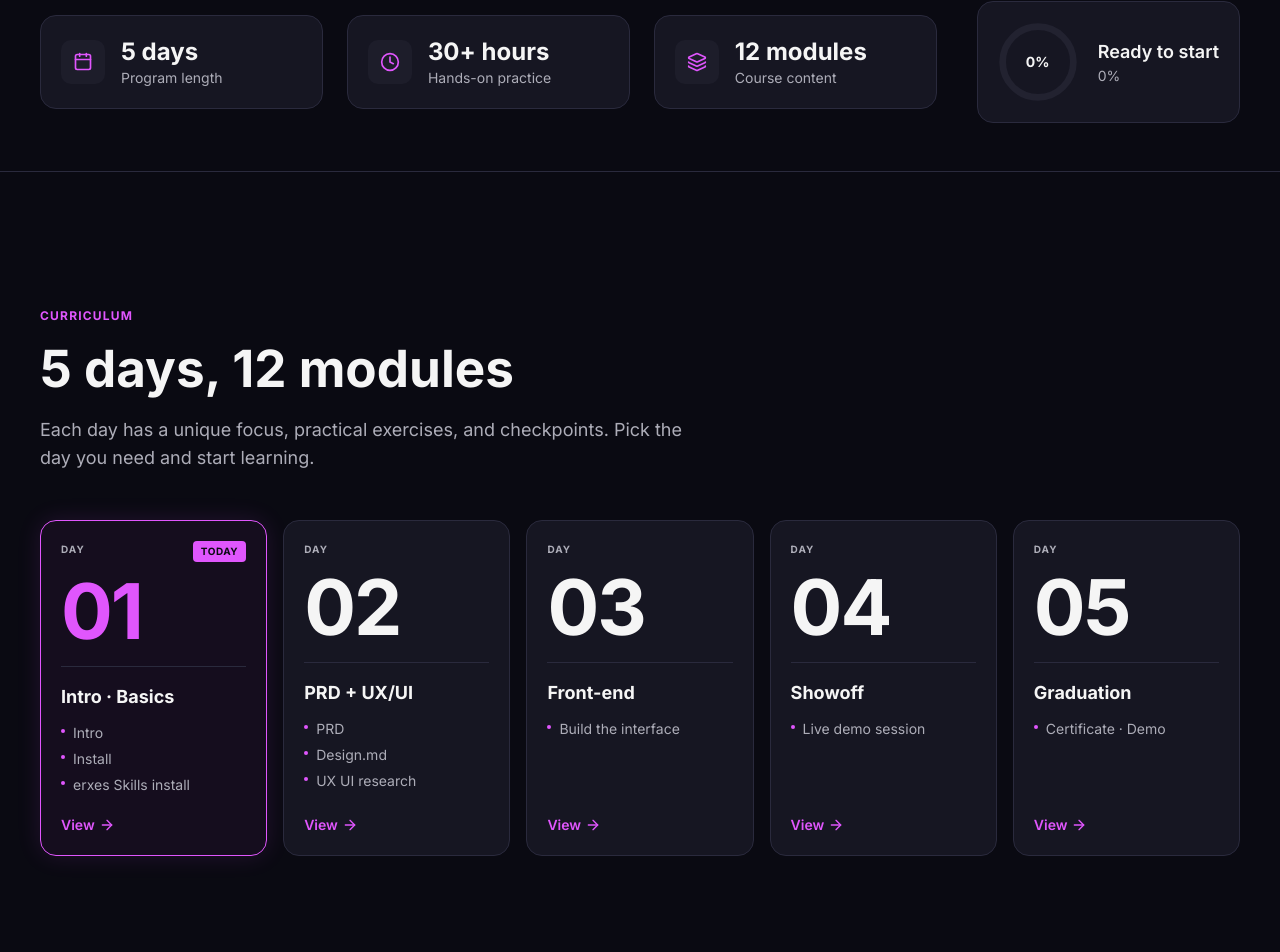
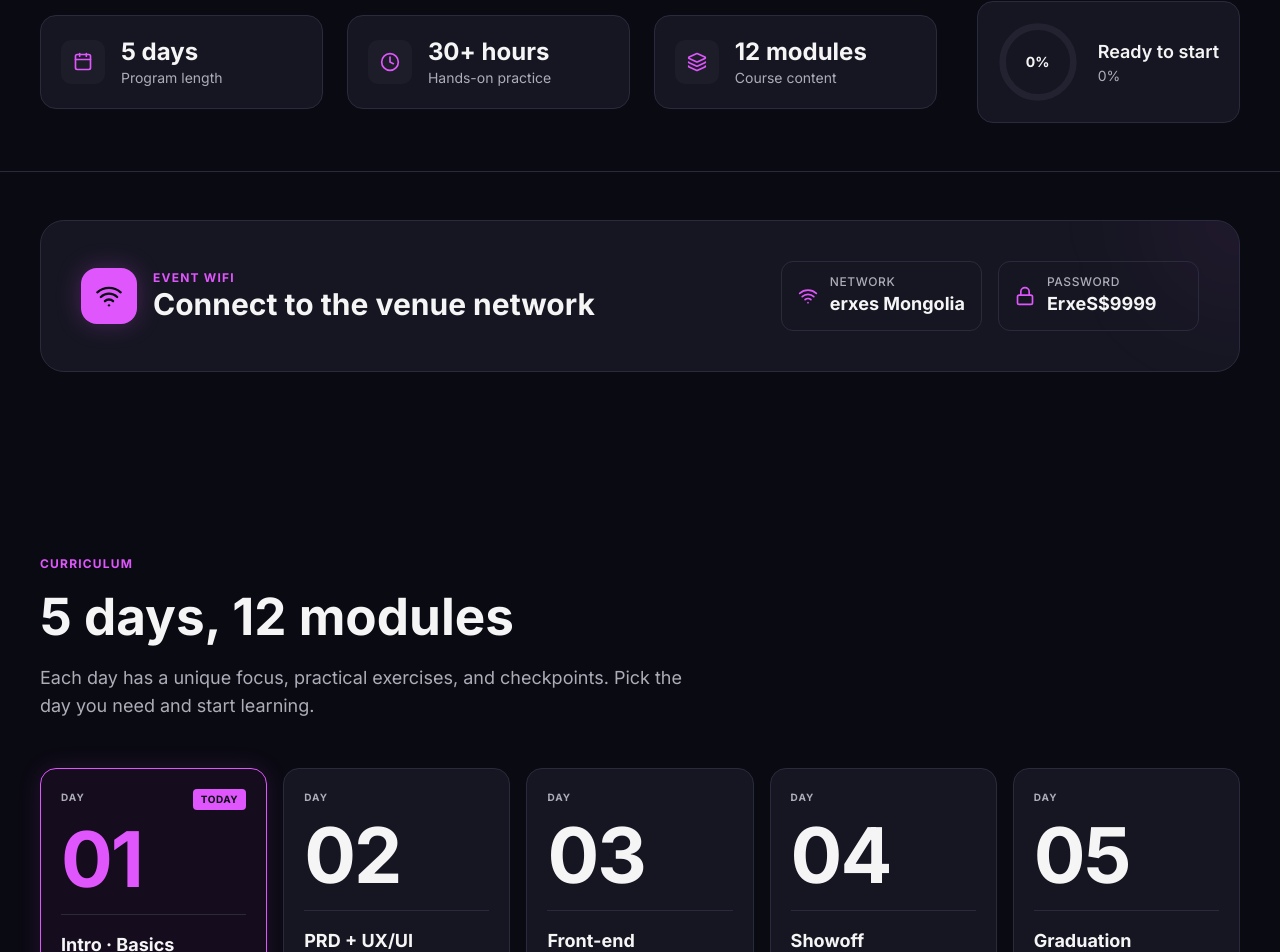
Before and after one commit to Enkhuushka/erxes-20x-web, a Next.js app: page /en in a window 1280 px wide. Shown: the part 1032-1984 px from the top of the page. Built offline with nearby package versions, Linux system fonts and the light colour scheme; no server answers.

Commit message:
chore: initial site build

```diff
--- a/messages/en.json
+++ b/messages/en.json
@@ -118,6 +118,14 @@
     "emailLabel": "Email",
     "phoneLabel": "Phone"
   },
+  "wifi": {
+    "eyebrow": "EVENT WIFI",
+    "title": "Connect to the venue network",
+    "ssidLabel": "Network",
+    "passwordLabel": "Password",
+    "ssid": "erxes Mongolia",
+    "password": "ErxeS$9999"
+  },
   "architecture": {
     "eyebrow": "STACK · OPEN SOURCE · SKILL-BASED · CLOUD-NATIVE",
     "title": "20x Marketer Architecture",
--- a/messages/mn.json
+++ b/messages/mn.json
@@ -118,6 +118,14 @@
     "emailLabel": "И-мэйл",
     "phoneLabel": "Утас"
   },
+  "wifi": {
+    "eyebrow": "СУРГАЛТЫН WIFI",
+    "title": "Танхимын сүлжээнд холбогдох",
+    "ssidLabel": "Сүлжээ",
+    "passwordLabel": "Нууц үг",
+    "ssid": "erxes Mongolia",
+    "password": "ErxeS$9999"
+  },
   "architecture": {
     "eyebrow": "STACK · OPEN SOURCE · SKILL-BASED · CLOUD-NATIVE",
     "title": "20x Marketer Архитектур",
--- a/src/app/[locale]/page.tsx
+++ b/src/app/[locale]/page.tsx
@@ -1,6 +1,7 @@
 import { getTranslations } from "next-intl/server";
 import Hero from "@/components/sections/Hero";
 import Stats from "@/components/sections/Stats";
+import WifiInfo from "@/components/sections/WifiInfo";
 import Curriculum from "@/components/sections/Curriculum";
 import Architecture from "@/components/sections/Architecture";
 import CtaBanner from "@/components/sections/CtaBanner";
@@ -23,6 +24,7 @@ export default function Home() {
     <>
       <Hero />
       <Stats />
+      <WifiInfo />
       <Curriculum />
       <Architecture />
       <CtaBanner />
--- /dev/null
+++ b/src/components/sections/WifiInfo.tsx
@@ -0,0 +1,52 @@
+import { useTranslations } from "next-intl";
+import { Wifi, Lock } from "lucide-react";
+
+export default function WifiInfo() {
+  const t = useTranslations("wifi");
+
+  return (
+    <section className="bg-background px-6 py-12 lg:px-10">
+      <div className="mx-auto max-w-[1240px]">
+        <div className="relative overflow-hidden rounded-[24px] border border-border bg-card p-6 md:p-10">
+          <div className="absolute right-0 top-0 h-32 w-32 -translate-y-1/2 translate-x-1/2 rounded-full bg-primary/10 blur-3xl" />
+          <div className="relative flex flex-col gap-6 md:flex-row md:items-center md:justify-between">
+            <div className="flex items-center gap-4">
+              <span className="flex h-14 w-14 items-center justify-center rounded-2xl bg-primary text-primary-foreground shadow-[0_0_24px_rgba(224,86,253,0.25)]">
+                <Wifi className="h-7 w-7" />
+              </span>
+              <div>
+                <p className="text-xs font-bold uppercase tracking-widest text-primary">
+                  {t("eyebrow")}
+                </p>
+                <h2 className="text-2xl font-bold text-foreground md:text-3xl">
+                  {t("title")}
+                </h2>
+              </div>
+            </div>
+
+            <div className="grid gap-4 sm:grid-cols-2">
+              <div className="flex items-center gap-3 rounded-[12px] border border-border bg-background-soft px-4 py-3">
+                <Wifi className="h-5 w-5 text-primary" />
+                <div>
+                  <p className="text-xs font-medium uppercase tracking-wider text-muted-foreground">
+                    {t("ssidLabel")}
+                  </p>
+                  <p className="text-lg font-bold text-foreground">{t("ssid")}</p>
+                </div>
+              </div>
+              <div className="flex items-center gap-3 rounded-[12px] border border-border bg-background-soft px-4 py-3">
+                <Lock className="h-5 w-5 text-primary" />
+                <div>
+                  <p className="text-xs font-medium uppercase tracking-wider text-muted-foreground">
+                    {t("passwordLabel")}
+                  </p>
+                  <p className="text-lg font-bold text-foreground">{t("password")}</p>
+                </div>
+              </div>
+            </div>
+          </div>
+        </div>
+      </div>
+    </section>
+  );
+}
```
